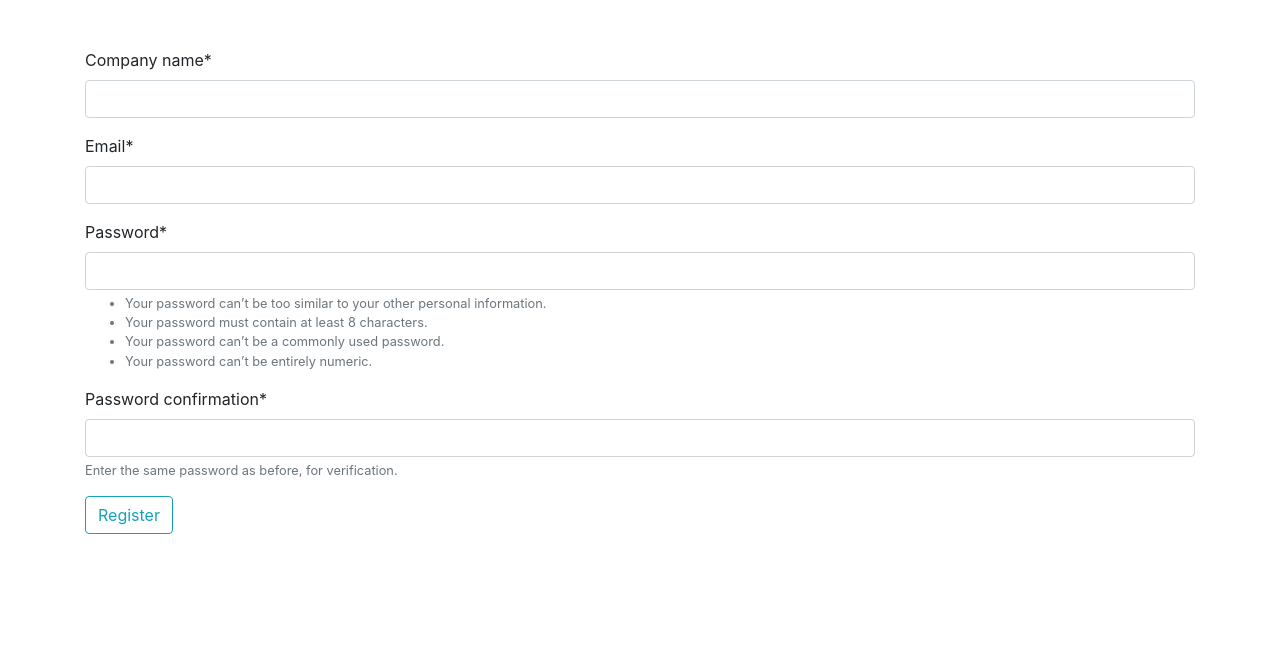
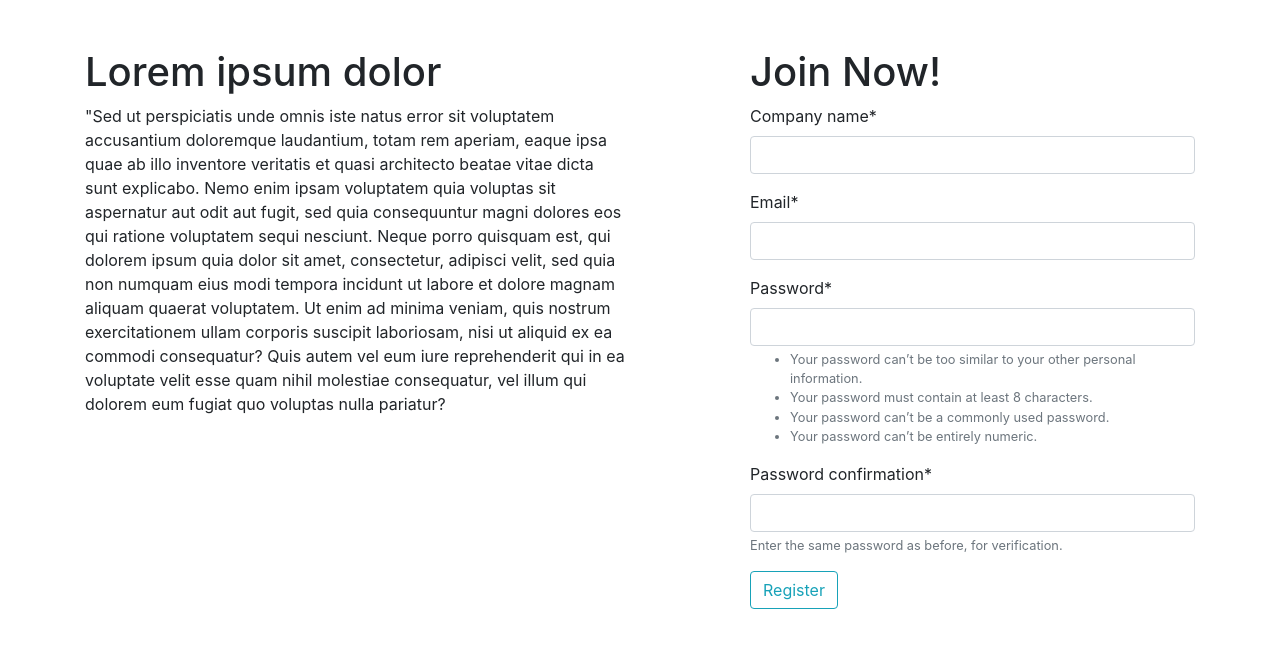
Before and after one commit to isaacwoodruff/simplysportscience, a Django app: page /register/employers in a window 1280 px wide. Shown: the part 56-704 px from the top of the page. Run offline with Django 3.2, Linux system fonts and the light colour scheme; some libraries are stand-ins or nearby versions.

Commit message:
Updated styling

```diff
--- a/users/templates/register.html
+++ b/users/templates/register.html
@@ -1,11 +1,20 @@
 {% extends 'base.html' %}
 {% load crispy_forms_tags %}
 {% block content %}
-
-<form method="POST">
-    {% csrf_token %}
-    {{ form | crispy }}
-    <button class="btn btn-outline-info" type="submit">Register</button>
-</form>
+<div class="row">
+    <div class="col col-12 col-md-7 col-lg-6">
+        <h1>Lorem ipsum dolor</h1>
+        <p>"Sed ut perspiciatis unde omnis iste natus error sit voluptatem accusantium doloremque laudantium, totam rem aperiam, eaque ipsa quae ab illo inventore veritatis et quasi architecto beatae vitae dicta sunt explicabo. Nemo enim ipsam voluptatem quia voluptas sit aspernatur aut odit aut fugit, sed quia consequuntur magni dolores eos qui ratione voluptatem sequi nesciunt. Neque porro quisquam est, qui dolorem ipsum quia dolor sit amet, consectetur, adipisci velit, sed quia non numquam eius modi tempora incidunt ut labore et dolore magnam aliquam quaerat voluptatem. Ut enim ad minima veniam, quis nostrum exercitationem ullam corporis suscipit laboriosam, nisi ut aliquid ex ea commodi consequatur? Quis autem vel eum iure reprehenderit qui in ea voluptate velit esse quam nihil molestiae consequatur, vel illum qui dolorem eum fugiat quo voluptas nulla pariatur?</p>
+    </div>
+    <div class="col col-12 d-sm-block d-md-none mt-5"></div>
+    <div class="col col-12 offset-md-1 col-md-4 offset-lg-1 col-lg-5">
+        <h1>Join Now!</h1>
+        <form method="POST">
+            {% csrf_token %}
+            {{ form | crispy }}
+            <button class="btn btn-outline-info" type="submit">Register</button>
+        </form>
+    </div>
+</div>
 
 {% endblock %}
```
